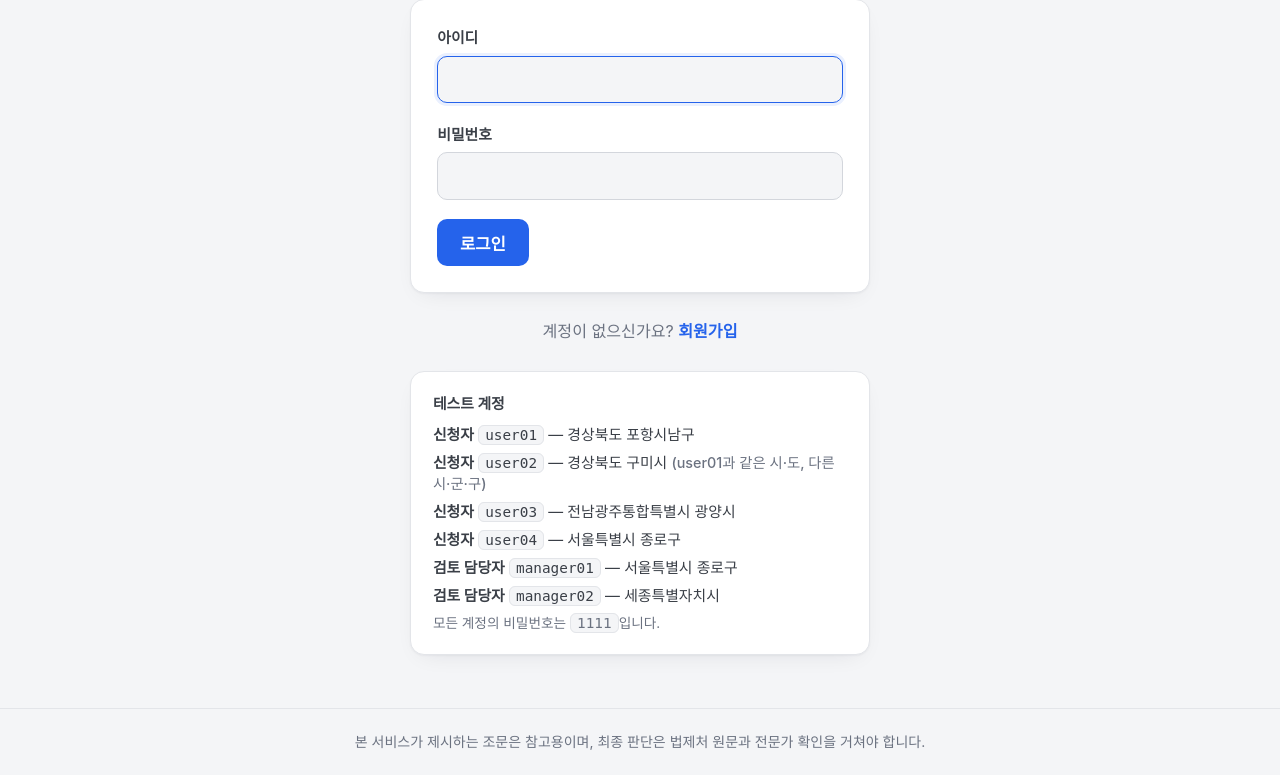
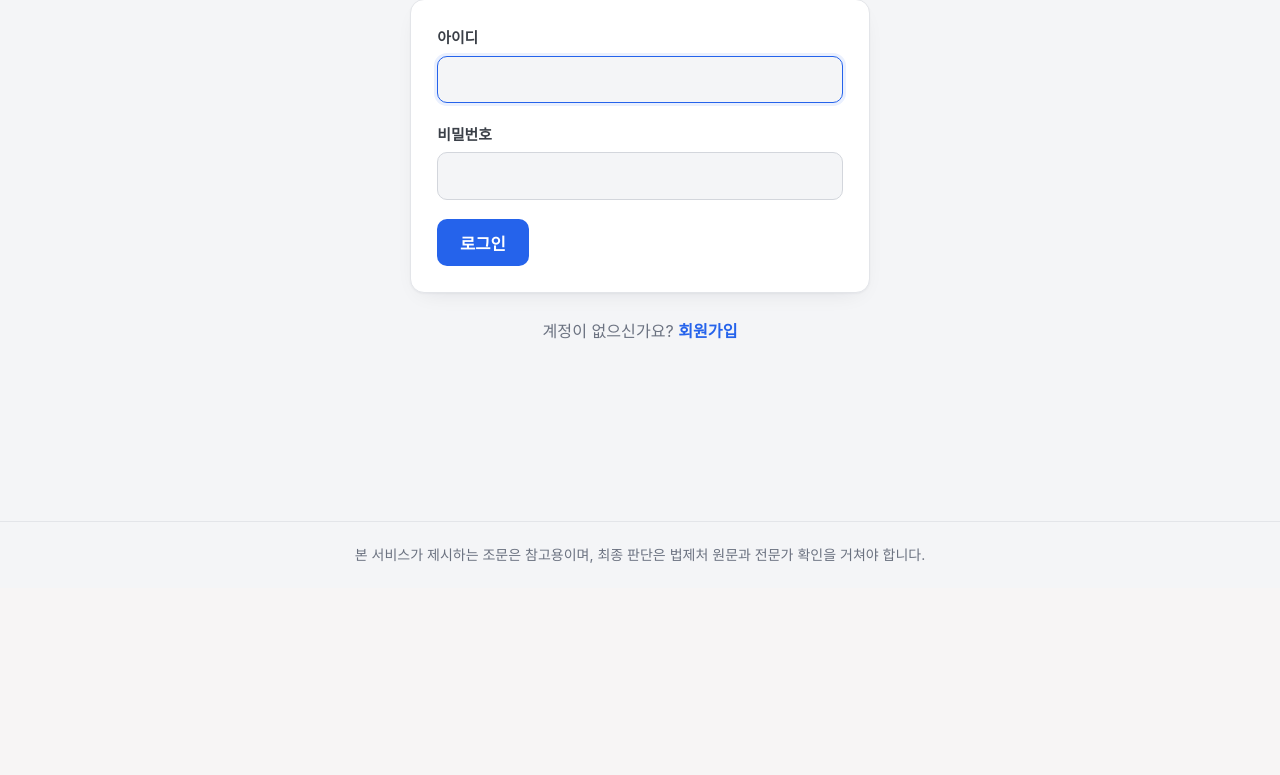
Before and after one commit to hugingstar/LawGraphRAG, a FastAPI app: page /login in a window 1280 px wide. Shown: the part 212-987 px from the top of the page. After the commit the page ends 775 px from the top, so only its background shows below. Run offline with FastAPI, Linux system fonts and the light colour scheme; parts of the project's set-up code (start-up, migrations or seed data) failed here and were passed over.

Commit message:
feat: Open dashboard to all logged-in users, remove login demo accounts
Dashboard was manager-only; move its nav link out of the manager section
and switch the route auth to require_login. Also drop the test-account
cheat sheet from the login page now that it's not needed.

Co-Authored-By: Claude Sonnet 5 <noreply@anthropic.com>

```diff
--- a/app/routers/dashboard.py
+++ b/app/routers/dashboard.py
@@ -5,7 +5,7 @@ from fastapi.responses import HTMLResponse
 from sqlalchemy import and_, func
 from sqlalchemy.orm import Session
 
-from app.auth import require_manager
+from app.auth import require_login
 from app.db import get_session
 from app.law_catalog import available_law_names
 from app.models import INCIDENT_STATUS_LABELS, Incident, IncidentCategory, Region, User
@@ -17,7 +17,7 @@ router = APIRouter()
 @router.get("/dashboard", response_class=HTMLResponse)
 def dashboard_page(
     request: Request,
-    user: User = Depends(require_manager),
+    user: User = Depends(require_login),
     session: Session = Depends(get_session),
 ):
     today = datetime.date.today()
@@ -78,7 +78,7 @@ def _top_category_per_region(session: Session, scoped, region_column) -> dict[st
 def dashboard_stats(
     start: str | None = None,
     end: str | None = None,
-    user: User = Depends(require_manager),
+    user: User = Depends(require_login),
     session: Session = Depends(get_session),
 ):
     start_dt, end_dt = _date_bounds(start, end)
--- a/app/templates/_layout.html
+++ b/app/templates/_layout.html
@@ -42,12 +42,12 @@
       {% if request.state.user and not hide_nav %}
       <nav class="topnav">
         <a href="/" class="{{ 'active' if active == 'lookup' else '' }}">법부엉이</a>
+        <a href="/dashboard" class="{{ 'active' if active == 'dashboard' else '' }}">전국 사건 모니터링</a>
         <a href="/request" class="{{ 'active' if active == 'request' else '' }}">나의 요청</a>
         <a href="/results" class="{{ 'active' if active == 'results' else '' }}">나의 요청 리스트</a>
         <a href="/settings" class="{{ 'active' if active == 'settings' else '' }}">설정</a>
         {% if request.state.user.is_manager %}
         <span class="topnav-sep" aria-hidden="true"></span>
-        <a href="/dashboard" class="{{ 'active' if active == 'dashboard' else '' }}">전국 사건 모니터링</a>
         <a href="/review" class="{{ 'active' if active == 'review' else '' }}">법부엉이 검토</a>
         {% endif %}
       </nav>
--- a/app/templates/login.html
+++ b/app/templates/login.html
@@ -33,18 +33,5 @@
         </section>
 
         <p class="hint auth-alt">계정이 없으신가요? <a href="/signup">회원가입</a></p>
-
-        <section class="card demo-accounts">
-          <h2>테스트 계정</h2>
-          <ul>
-            <li><strong>신청자</strong> <code>user01</code> — 경상북도 포항시남구</li>
-            <li><strong>신청자</strong> <code>user02</code> — 경상북도 구미시 <span class="hint-inline">(user01과 같은 시·도, 다른 시·군·구)</span></li>
-            <li><strong>신청자</strong> <code>user03</code> — 전남광주통합특별시 광양시</li>
-            <li><strong>신청자</strong> <code>user04</code> — 서울특별시 종로구</li>
-            <li><strong>검토 담당자</strong> <code>manager01</code> — 서울특별시 종로구</li>
-            <li><strong>검토 담당자</strong> <code>manager02</code> — 세종특별자치시</li>
-          </ul>
-          <p class="hint field-hint">모든 계정의 비밀번호는 <code>1111</code>입니다.</p>
-        </section>
       </div>
 {% endblock %}
```
